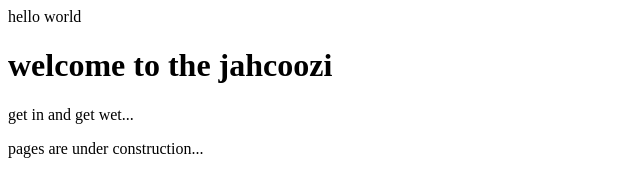
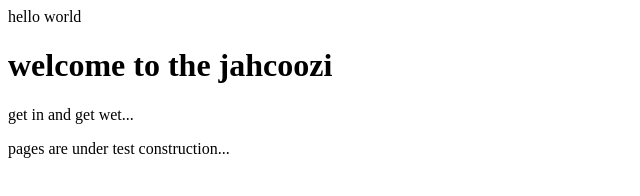
Before and after one commit to jahcoozi/jahcoozi.github.io, a plain HTML site: page index.html in a window 1280 px wide. Shown: the full height of the page, 0-640 px from the left. Drawn offline with Linux system fonts and the light colour scheme.

Commit message:
test updated
Done

Test updated

```diff
--- a/index.html
+++ b/index.html
@@ -7,7 +7,7 @@ hello world
 <body>
 <h1>welcome to the jahcoozi</h1>
 <p>get in and get wet...</p>
-<p>pages are under construction...</p>
+<p>pages are under test construction...</p>
 </body>
 <footer>
 </footer>
```
